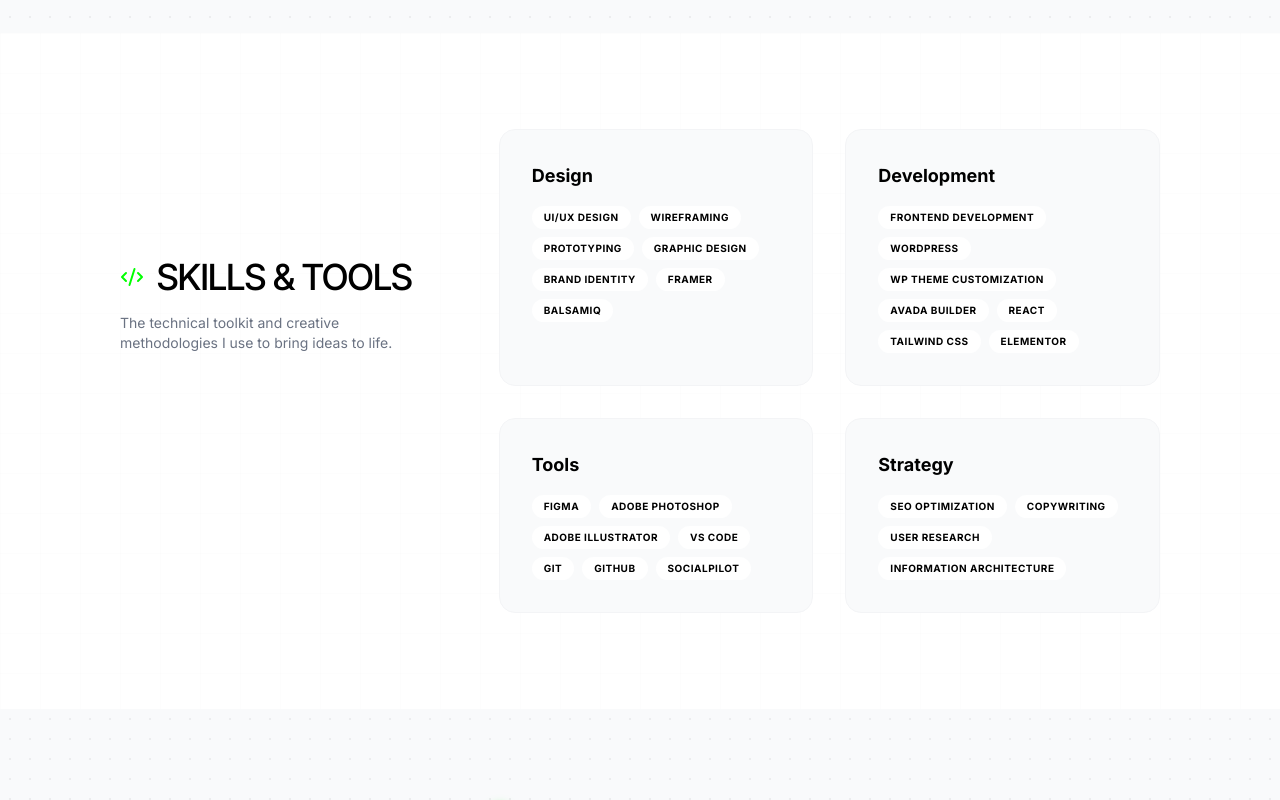
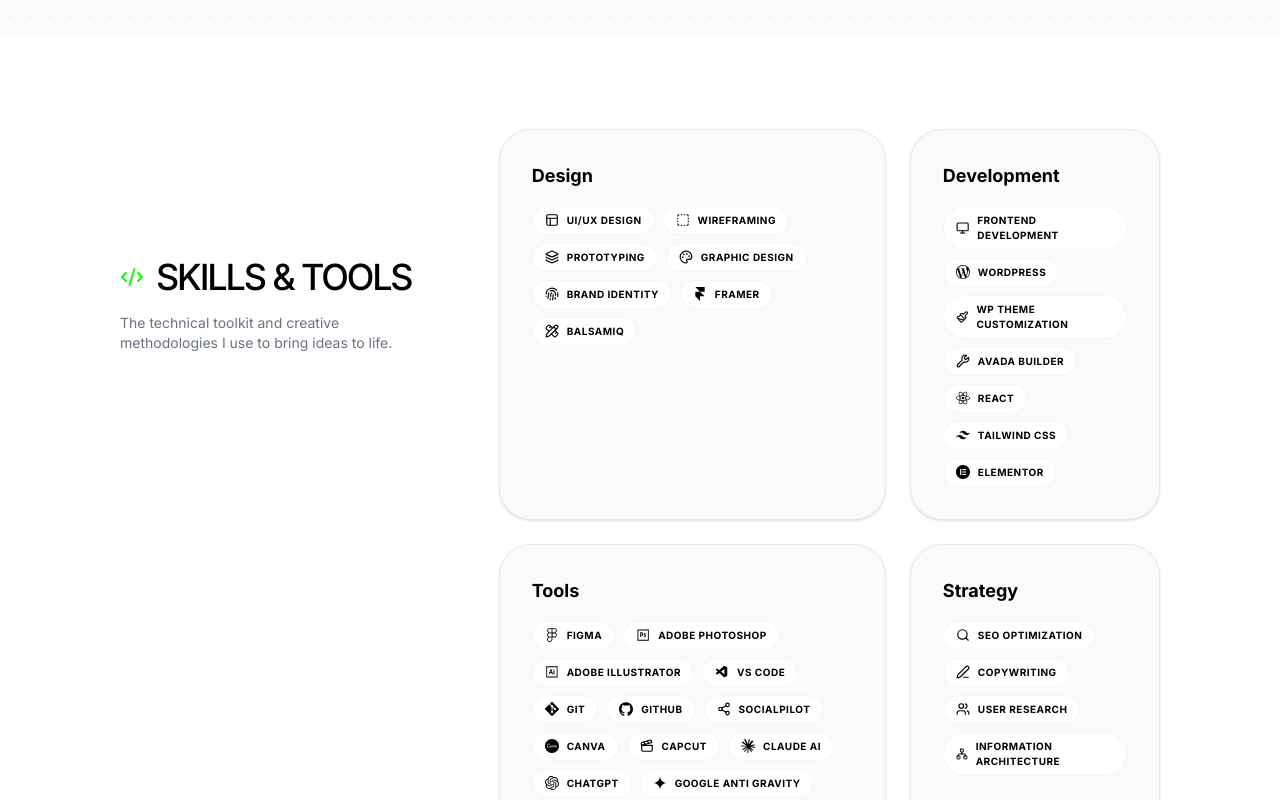
Before and after one commit to KeithArmandMarie/New-Portfolio-Website, a Next.js app: page /about in a window 1280 px wide. Shown: the part 1680-2480 px from the top of the page. Built offline with nearby package versions, Linux system fonts and the light colour scheme; no server answers.

Commit message:
feat: add about page and install react-icons dependency

```diff
--- a/app/about/page.tsx
+++ b/app/about/page.tsx
@@ -6,7 +6,19 @@
 import { Footer } from '@/components/Footer';
 import { ScrollToTop } from '@/components/ScrollToTop';
 import { ContactCTA } from '@/components/ContactCTA';
-import { Briefcase, GraduationCap, Code2 } from 'lucide-react';
+import {
+  Briefcase, GraduationCap, Code2,
+  Layout, SquareDashed, Layers, Palette, Fingerprint, PencilRuler,
+  Monitor, Paintbrush, Wrench, Share2,
+  Search, PenLine, Users, Network, Clapperboard
+} from 'lucide-react';
+import {
+  SiFramer, SiTailwindcss, SiReact, SiElementor, SiWordpress,
+  SiFigma, SiGit, SiGithub,
+  SiCanva, SiClaude, SiOpenai, SiGooglegemini
+} from 'react-icons/si';
+import { VscVscode } from 'react-icons/vsc';
+import { DiPhotoshop, DiIllustrator } from 'react-icons/di';
 import Image from 'next/image';
 import { BentoProfile } from '@/components/BentoProfile';
 
@@ -57,10 +69,60 @@
 ];
 
 const skills = [
-  { category: 'Design', items: ['UI/UX Design', 'Wireframing', 'Prototyping', 'Graphic Design', 'Brand Identity', 'Framer', 'Balsamiq'] },
-  { category: 'Development', items: ['Frontend Development', 'WordPress', 'WP Theme Customization', 'Avada Builder', 'React', 'Tailwind CSS', 'Elementor'] },
-  { category: 'Tools', items: ['Figma', 'Adobe Photoshop', 'Adobe Illustrator', 'VS Code', 'Git', 'Github','Socialpilot'] },
-  { category: 'Strategy', items: ['SEO Optimization', 'Copywriting', 'User Research', 'Information Architecture'] },
+  {
+    category: 'Design',
+    bentoClass: 'md:col-span-3',
+    items: [
+      { name: 'UI/UX Design', icon: <Layout className="w-3.5 h-3.5" /> },
+      { name: 'Wireframing', icon: <SquareDashed className="w-3.5 h-3.5" /> },
+      { name: 'Prototyping', icon: <Layers className="w-3.5 h-3.5" /> },
+      { name: 'Graphic Design', icon: <Palette className="w-3.5 h-3.5" /> },
+      { name: 'Brand Identity', icon: <Fingerprint className="w-3.5 h-3.5" /> },
+      { name: 'Framer', icon: <SiFramer className="w-3.5 h-3.5" /> },
+      { name: 'Balsamiq', icon: <PencilRuler className="w-3.5 h-3.5" /> }
+    ]
+  },
+  {
+    category: 'Development',
+    bentoClass: 'md:col-span-2',
+    items: [
+      { name: 'Frontend Development', icon: <Monitor className="w-3.5 h-3.5" /> },
+      { name: 'WordPress', icon: <SiWordpress className="w-3.5 h-3.5" /> },
+      { name: 'WP Theme Customization', icon: <Paintbrush className="w-3.5 h-3.5" /> },
+      { name: 'Avada Builder', icon: <Wrench className="w-3.5 h-3.5" /> },
+      { name: 'React', icon: <SiReact className="w-3.5 h-3.5" /> },
+      { name: 'Tailwind CSS', icon: <SiTailwindcss className="w-3.5 h-3.5" /> },
+      { name: 'Elementor', icon: <SiElementor className="w-3.5 h-3.5" /> }
+    ]
+  },
+  {
+    category: 'Tools',
+    bentoClass: 'md:col-span-3',
+    items: [
+      { name: 'Figma', icon: <SiFigma className="w-3.5 h-3.5" /> },
+      { name: 'Adobe Photoshop', icon: <DiPhotoshop className="w-3.5 h-3.5" /> },
+      { name: 'Adobe Illustrator', icon: <DiIllustrator className="w-3.5 h-3.5" /> },
+      { name: 'VS Code', icon: <VscVscode className="w-3.5 h-3.5" /> },
+      { name: 'Git', icon: <SiGit className="w-3.5 h-3.5" /> },
+      { name: 'Github', icon: <SiGithub className="w-3.5 h-3.5" /> },
+      { name: 'Socialpilot', icon: <Share2 className="w-3.5 h-3.5" /> },
+      { name: 'Canva', icon: <SiCanva className="w-3.5 h-3.5" /> },
+      { name: 'Capcut', icon: <Clapperboard className="w-3.5 h-3.5" /> },
+      { name: 'Claude AI', icon: <SiClaude className="w-3.5 h-3.5" /> },
+      { name: 'ChatGPT', icon: <SiOpenai className="w-3.5 h-3.5" /> },
+      { name: 'Google Anti Gravity', icon: <SiGooglegemini className="w-3.5 h-3.5" /> }
+    ]
+  },
+  {
+    category: 'Strategy',
+    bentoClass: 'md:col-span-2',
+    items: [
+      { name: 'SEO Optimization', icon: <Search className="w-3.5 h-3.5" /> },
+      { name: 'Copywriting', icon: <PenLine className="w-3.5 h-3.5" /> },
+      { name: 'User Research', icon: <Users className="w-3.5 h-3.5" /> },
+      { name: 'Information Architecture', icon: <Network className="w-3.5 h-3.5" /> }
+    ]
+  },
 ];
 
 export default function AboutPage() {
@@ -146,7 +208,7 @@
                 The technical toolkit and creative methodologies I use to bring ideas to life.
               </p>
             </div>
-            <div className="md:w-2/3 grid grid-cols-1 sm:grid-cols-2 gap-8">
+            <div className="md:w-2/3 grid grid-cols-1 md:grid-cols-5 gap-4 md:gap-6">
               {skills.map((skillGroup, index) => (
                 <motion.div
                   key={index}
@@ -154,13 +216,14 @@
                   whileInView={{ opacity: 1, y: 0 }}
                   viewport={{ once: true }}
                   transition={{ delay: index * 0.1 }}
-                  className="p-8 rounded-2xl bg-gray-50 dark:bg-white/5 border border-gray-100 dark:border-white/10 hover:border-[#00FF00]/50 transition-colors group"
+                  className={`p-8 rounded-[2rem] bg-gray-50 dark:bg-[#0a0a0a] border border-gray-200 dark:border-white/5 hover:border-[#00FF00]/30 transition-all duration-300 group shadow-sm hover:shadow-md ${skillGroup.bentoClass}`}
                 >
                   <h3 className="text-lg font-bold mb-4 dark:text-white group-hover:text-[#00FF00] transition-colors">{skillGroup.category}</h3>
                   <div className="flex flex-wrap gap-2">
                     {skillGroup.items.map((skill, i) => (
-                      <span key={i} className="px-3 py-1 bg-white dark:bg-white/10 rounded-full text-[10px] font-bold uppercase tracking-wider dark:text-gray-300">
-                        {skill}
+                      <span key={i} className="flex items-center gap-2 px-3 py-1.5 bg-white dark:bg-white/10 border border-gray-100 dark:border-transparent rounded-full text-[10px] font-bold uppercase tracking-wider dark:text-gray-300 hover:border-[#00FF00]/50 hover:bg-[#00FF00]/5 dark:hover:bg-[#00FF00]/10 hover:text-[#00FF00] dark:hover:text-[#00FF00] transition-colors cursor-default">
+                        {skill.icon}
+                        <span>{skill.name}</span>
                       </span>
                     ))}
                   </div>
--- a/package.json
+++ b/package.json
@@ -24,6 +24,7 @@
     "postcss": "^8.5.6",
     "react": "^19.2.1",
     "react-dom": "^19.2.1",
+    "react-icons": "^5.6.0",
     "tailwind-merge": "^3.3.1"
   },
   "devDependencies": {
```
Also changed, not shown: 2 other files (tests, documents, lock files or other folders).
